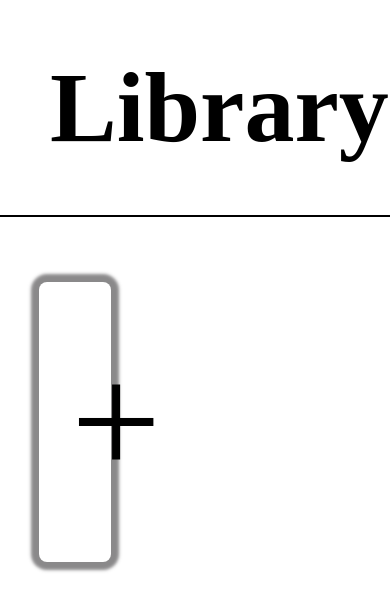
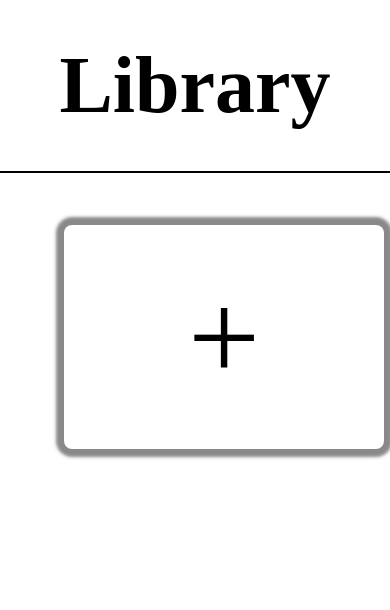
Before and after one commit to Saleh-Jomar/library, a plain HTML site: page index.html in a window 390 px wide. Drawn offline with Linux system fonts and the light colour scheme.

Commit message:
Added responsiveness to the style.

```diff
--- a/style.css
+++ b/style.css
@@ -22,13 +22,16 @@ h3 {
 }
 .library-container {
     display: grid;
-    grid-template-columns: repeat(3, minmax(0, 1fr));
+    grid-template-columns: repeat(auto-fill, minmax(50rem, 1fr));
+    grid-auto-rows: 35rem;
     gap: 3rem;
     padding: 3rem;
+    justify-items: center;
 }
 .add-button, .book {
+    width: 100%;
+    height: 100%;
     position: relative;
-    height: 35rem;
     text-align: center;
     box-shadow: 0 0 4px 10px rgb(60 59 60 / 60%);
     border-radius: 10px;
@@ -58,7 +61,7 @@ h3 {
     z-index: 1;
     top: 50%;
     left: 50%;
-    min-width: 400px;
+    min-width: 40rem;
     padding: 3rem;
     border: 2px solid black;
     border-radius: 10px;
@@ -177,3 +180,13 @@ h3 {
     background-color: red;
     color: white;
 }
+@media (max-width: 600px){
+    html {
+        font-size: 8px;
+    }
+}
+@media (min-width: 2000px){
+    html {
+        font-size: 12px;
+    }
+}
```
